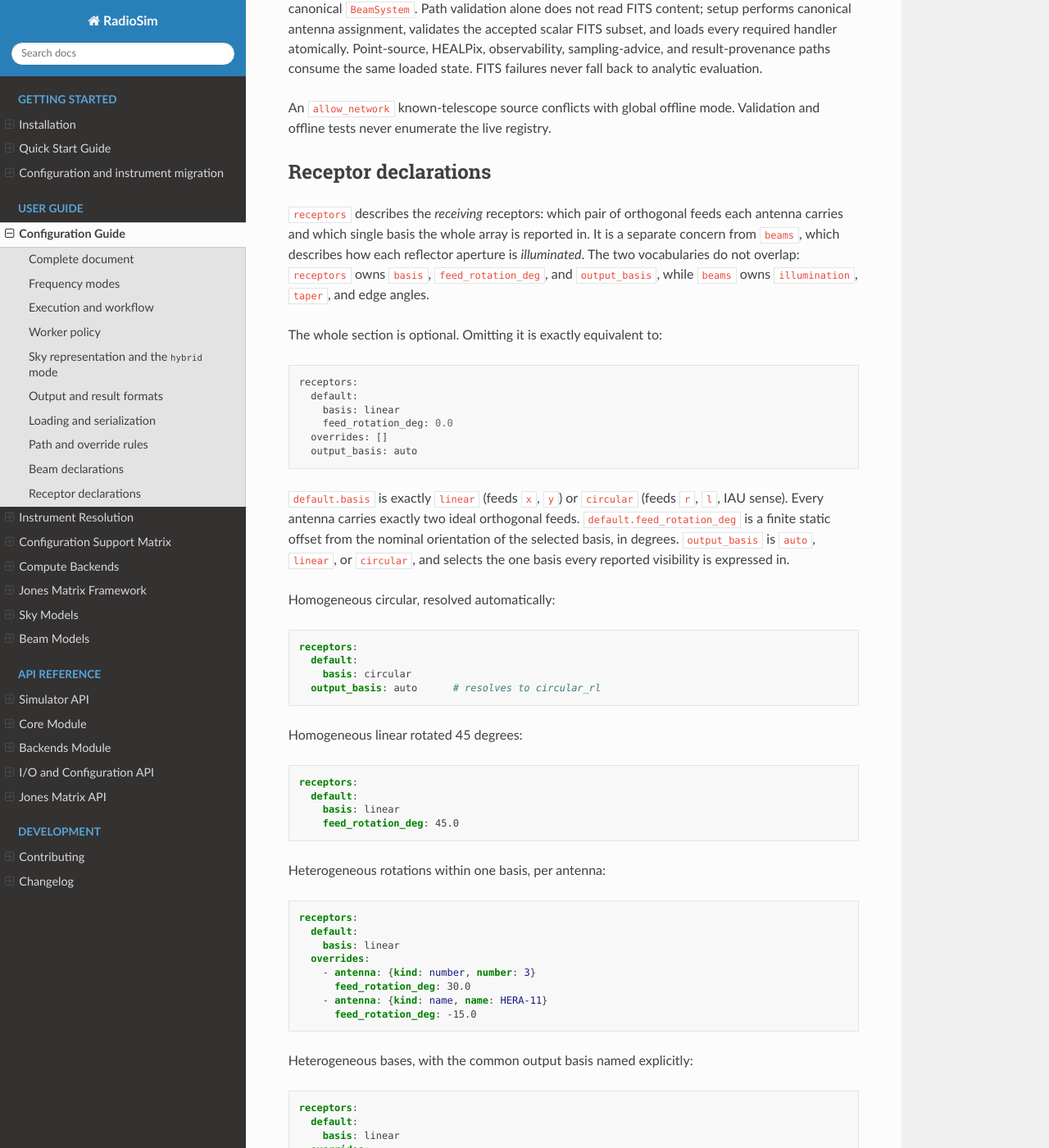
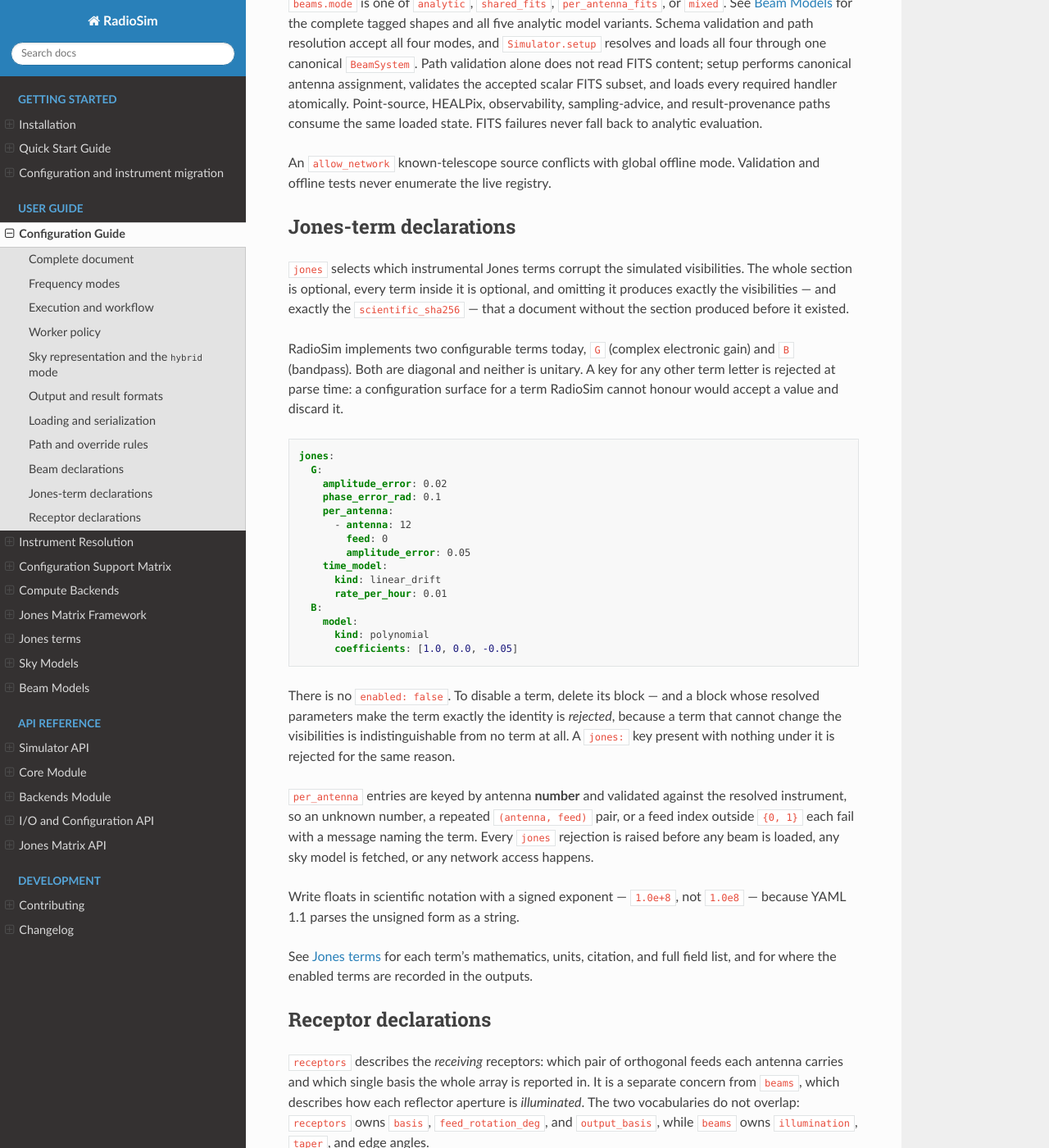
Before and after one commit to RRI-interferometry/RRIVis, a Sphinx documentation site: the page built from docs/user_guide/configuration.rst, in a window 1280 px wide and 1400 px high, scrolled down 5339 px. Shown: the whole window at 82% size. Built offline with Sphinx 7.4.7 and the Read the Docs theme 3.1.0, drawn with Linux system fonts in a browser that asks for light colours; some of the changed text lies outside the part shown.

Commit message:
docs(jones): document the jones: section and the G and B terms
- docs/user_guide/jones_terms.rst (new): a page per implemented term with its
  mathematics, units, citation, and configuration, plus the table of what is
  implemented and what is only named.  Documents the two properties users will
  otherwise discover the hard way: that the elevation gain curve resolves to a
  constant under RadioSim's zenith-drift pointing, and that YAML 1.1 needs a
  signed exponent (`1.0e+8`, not `1.0e8`).
- docs/user_guide/configuration.rst: the `jones` section in the full template
  and a section explaining that absence is bit-identical, that there is no
  `enabled: false`, and that an identity-valued term is rejected.
- docs/index.rst: the new page in the toctree.

Sphinx warnings unchanged at 18.

```diff
--- a/docs/index.rst
+++ b/docs/index.rst
@@ -24,6 +24,7 @@ acceleration.
    user_guide/configuration_support
    user_guide/backends
    user_guide/jones_matrices
+   user_guide/jones_terms
    user_guide/sky_models
    user_guide/beam_models
 
--- a/docs/user_guide/configuration.rst
+++ b/docs/user_guide/configuration.rst
@@ -45,6 +45,10 @@ Local formats also require explicit identity and geodetic location:
        feed_rotation_deg: 0.0
      overrides: []
      output_basis: auto
+
+   jones:
+     G:
+       amplitude_error: 0.02
 
    obs_time:
      start_time: "2025-01-01T00:00:00"
@@ -287,6 +291,56 @@ evaluation.
 An ``allow_network`` known-telescope source conflicts with global offline mode.
 Validation and offline tests never enumerate the live registry.
 
+Jones-term declarations
+-----------------------
+
+``jones`` selects which instrumental Jones terms corrupt the simulated
+visibilities. The whole section is optional, every term inside it is optional,
+and omitting it produces exactly the visibilities — and exactly the
+``scientific_sha256`` — that a document without the section produced before it
+existed.
+
+RadioSim implements two configurable terms today, ``G`` (complex electronic
+gain) and ``B`` (bandpass). Both are diagonal and neither is unitary. A key for
+any other term letter is rejected at parse time: a configuration surface for a
+term RadioSim cannot honour would accept a value and discard it.
+
+.. code-block:: yaml
+
+   jones:
+     G:
+       amplitude_error: 0.02
+       phase_error_rad: 0.1
+       per_antenna:
+         - antenna: 12
+           feed: 0
+           amplitude_error: 0.05
+       time_model:
+         kind: linear_drift
+         rate_per_hour: 0.01
+     B:
+       model:
+         kind: polynomial
+         coefficients: [1.0, 0.0, -0.05]
+
+There is no ``enabled: false``. To disable a term, delete its block — and a
+block whose resolved parameters make the term exactly the identity is
+*rejected*, because a term that cannot change the visibilities is
+indistinguishable from no term at all. A ``jones:`` key present with nothing
+under it is rejected for the same reason.
+
+``per_antenna`` entries are keyed by antenna **number** and validated against
+the resolved instrument, so an unknown number, a repeated ``(antenna, feed)``
+pair, or a feed index outside ``{0, 1}`` each fail with a message naming the
+term. Every ``jones`` rejection is raised before any beam is loaded, any sky
+model is fetched, or any network access happens.
+
+Write floats in scientific notation with a signed exponent — ``1.0e+8``, not
+``1.0e8`` — because YAML 1.1 parses the unsigned form as a string.
+
+See :doc:`jones_terms` for each term's mathematics, units, citation, and full
+field list, and for where the enabled terms are recorded in the outputs.
+
 Receptor declarations
 ---------------------
 
```
Also changed, not shown: docs/user_guide/jones_terms.rst (added, +297 -0 lines).
